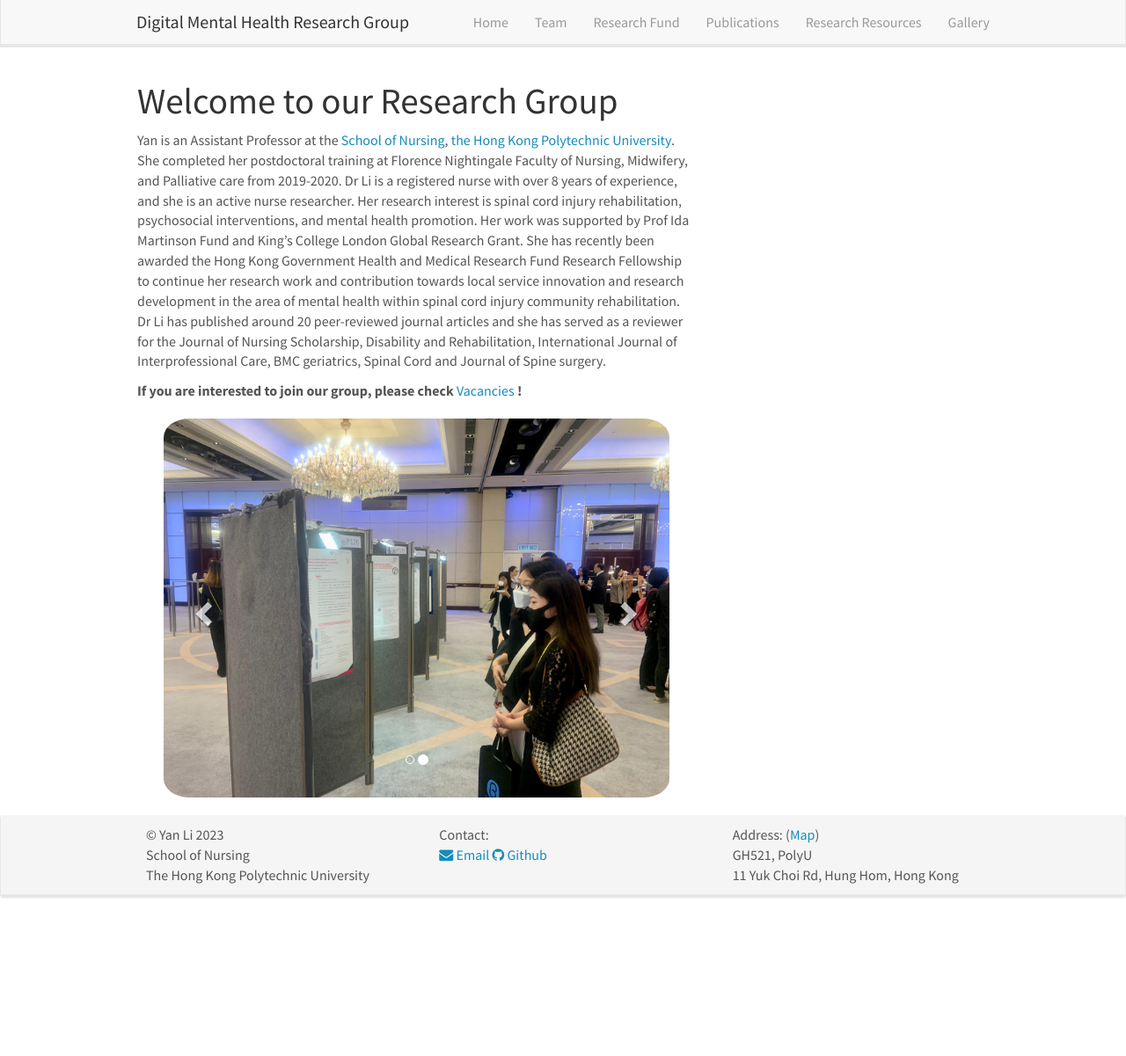
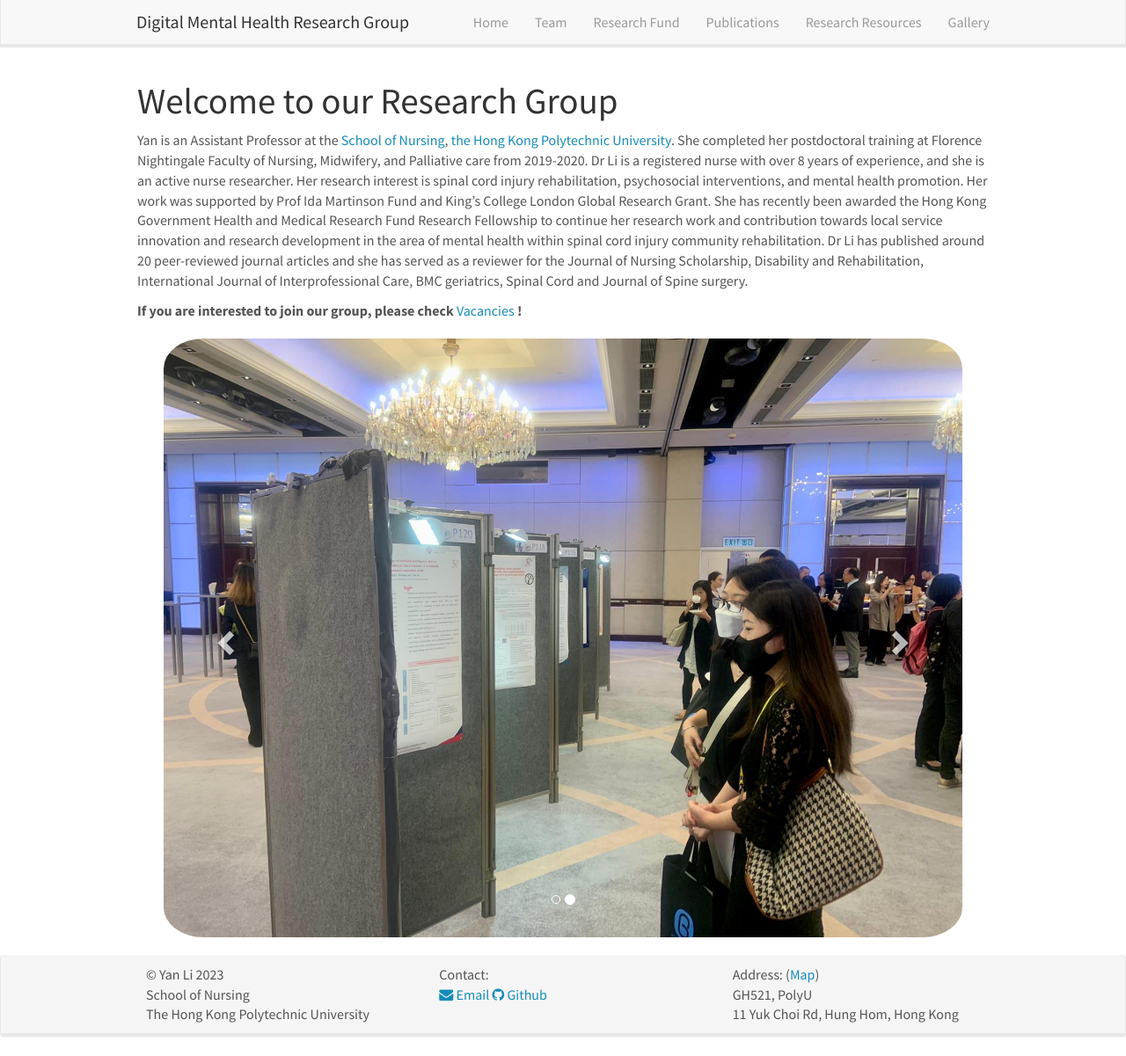
Before and after one commit to polyuly/polyuly.github.io, a Jekyll site: the page built from _pages/home.md, in a window 1280 px wide and 1201 px high. Shown: the whole window at 88% size. Built offline with Jekyll 4.4.1, drawn with Linux system fonts in a browser that asks for light colours; nearby versions of some CDN libraries.

Commit message:
update css

```diff
--- a/_includes/footer.html
+++ b/_includes/footer.html
@@ -10,7 +10,7 @@
 				<div class="col-sm-4">
 					Contact:<br />
 					<a href="mailto:yan-nursing.li@polyu.edu.hk" target="_blank"><i class="fa fa-envelope fa-1x"></i> Email</a>
-					<a href="https://github.com/skyhmt"><i class="fa fa-github fa-1x"></i> Github</a>
+					<a href="https://github.com/polyuly"><i class="fa fa-github fa-1x"></i> Github</a>
 				</div>
 				<div class="col-sm-4">
 					Address: (<a href="https://goo.gl/maps/tJcQLv1TvUhQGQj58">Map</a>)<br />
--- a/_layouts/homelay.html
+++ b/_layouts/homelay.html
@@ -2,7 +2,7 @@
 layout: default
 ---
 
-<div id="homeid" class="col-sm-8">
+<div id="homeid" class="col-sm-12">
   <h1>Welcome to our Research Group
   </h1>
 
```
